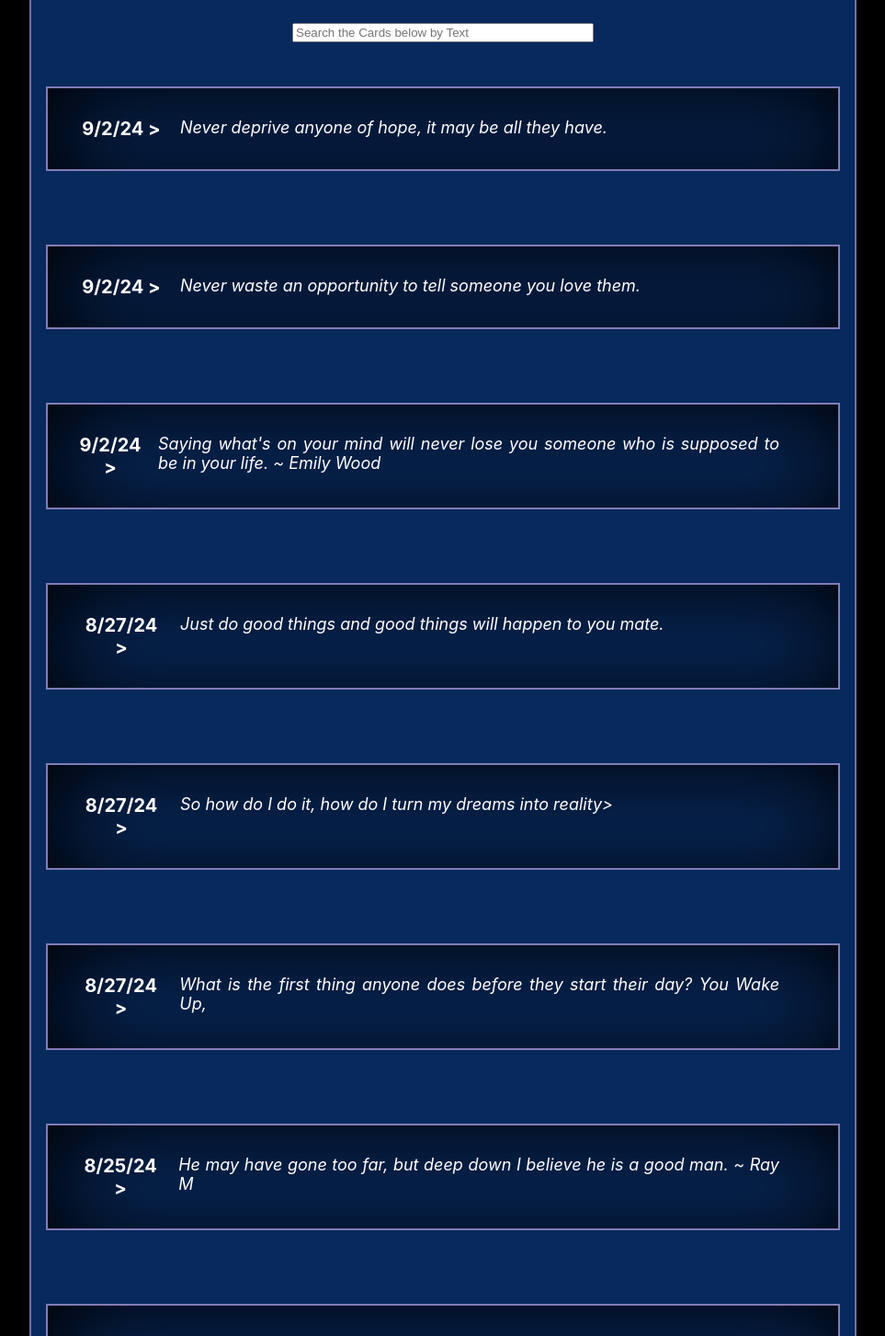
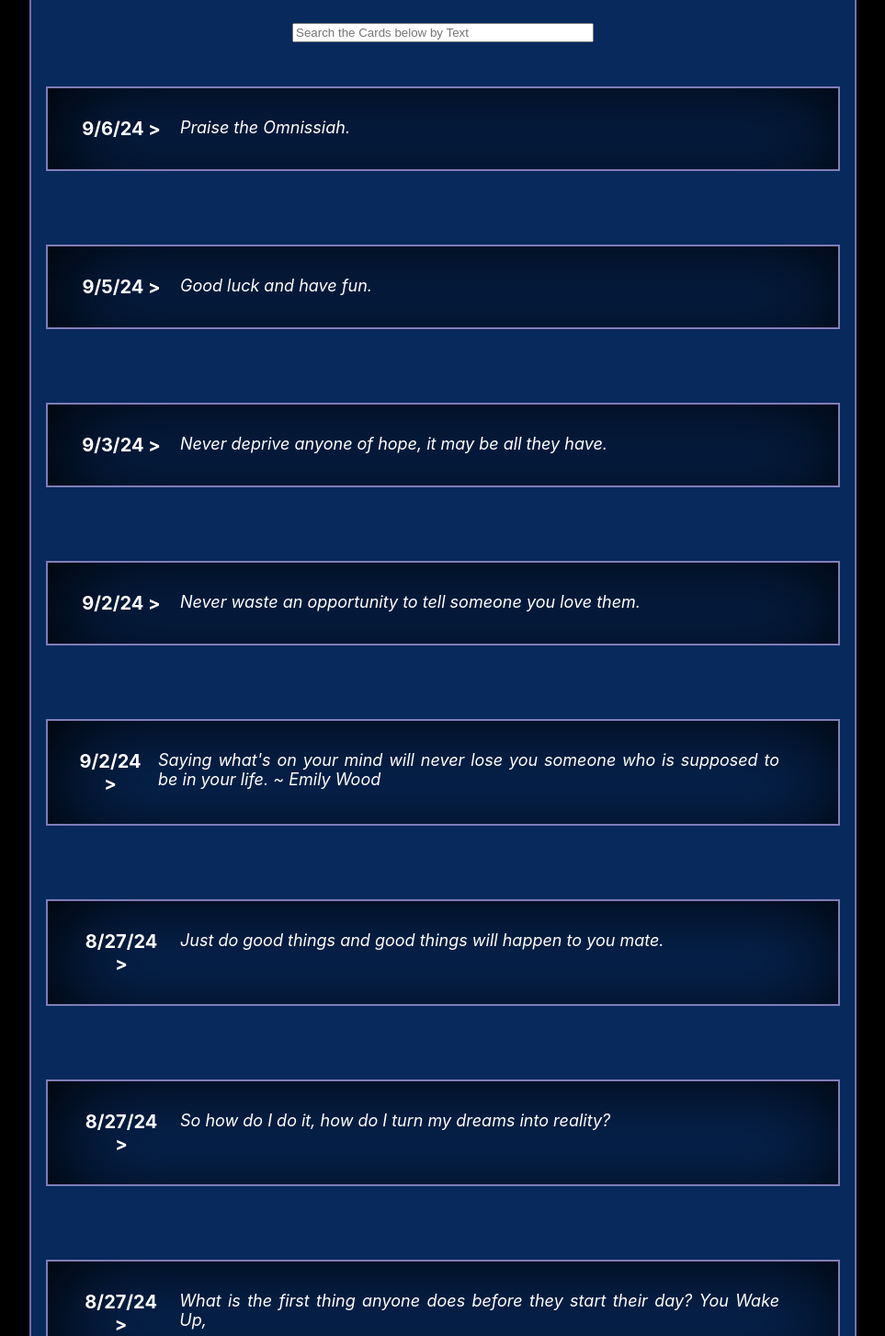
Before and after one commit to theChrisODOM/PoetryPage, a React (Create React App) app: page / in a window 1280 px wide. Shown: the part 285-1738 px from the top of the page at 92% size, without its empty margins (158-1121 px from the left). Built offline with nearby package versions, Linux system fonts and the light colour scheme.

Commit message:
more poems

```diff
--- a/src/PoetryProps.js
+++ b/src/PoetryProps.js
@@ -9,13 +9,15 @@ export function PoetryProps(date, poetry) {
 export function MasterListOfPoetry() {
     const list = []
     list.push(
-        PoetryProps("9/2/24", "Never deprive anyone of hope, it may be all they have."),
+        PoetryProps("9/6/24", "Praise the Omnissiah."),
+        PoetryProps("9/5/24", "Good luck and have fun."),
+        PoetryProps("9/3/24", "Never deprive anyone of hope, it may be all they have."),
         PoetryProps("9/2/24", "Never waste an opportunity to tell someone you love them."),
         PoetryProps("9/2/24", "Saying what's on your mind will never lose you someone who is supposed to be in your life.  ~ Emily Wood"),
         PoetryProps("8/27/24", "Just do good things and good things will happen to you mate."),
-        PoetryProps("8/27/24", "So how do I do it, how do I turn my dreams into reality>"),
+        PoetryProps("8/27/24", "So how do I do it, how do I turn my dreams into reality?"),
         PoetryProps("8/27/24", "What is the first thing anyone does before they start their day? You Wake Up,"),
-        PoetryProps("8/25/24", "He may have gone too far, but deep down I believe he is a good man. ~ Ray M"),
+        PoetryProps("8/25/24", "He may have gone too far, but deep down I believe he is a good man."),
         PoetryProps("8/20/24", "No matter who you blame for your problems, they are still your problems to solve."),
         PoetryProps("7/30/24", "You were always the wrong guy! Until you weren't....."),
         PoetryProps("7/30/24", "A healthy relationship is one where two independent people just make a deal that they will help make the other person be the best version of themselves."),
```
